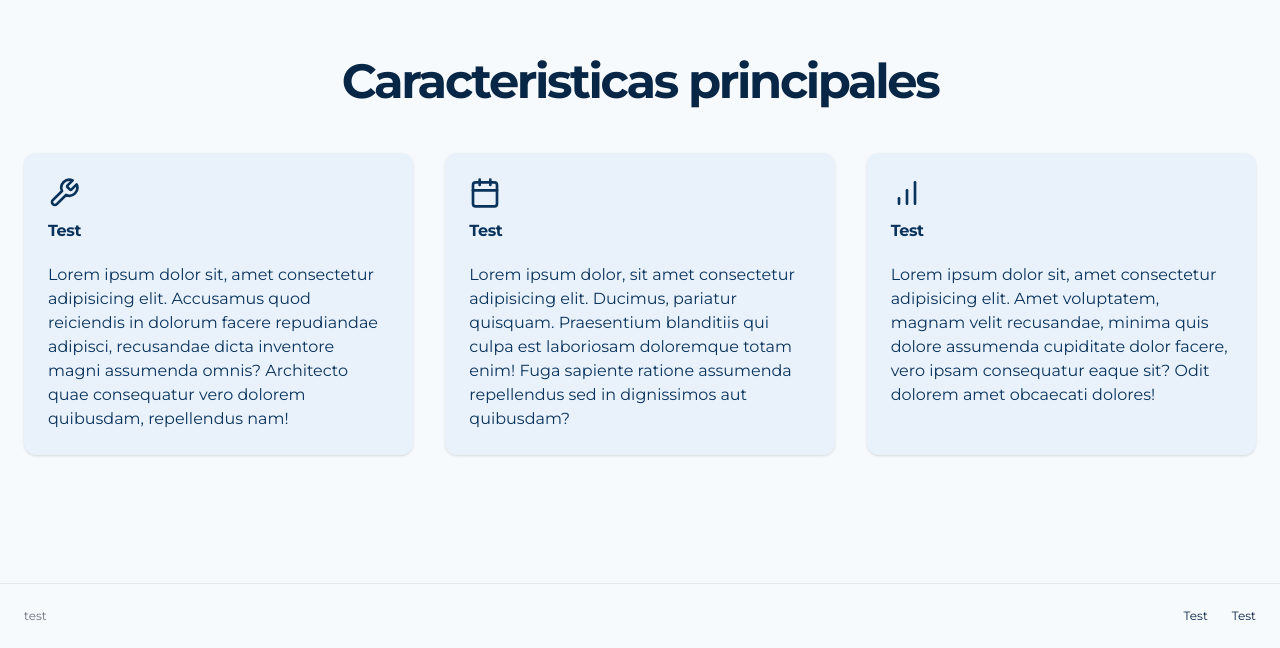
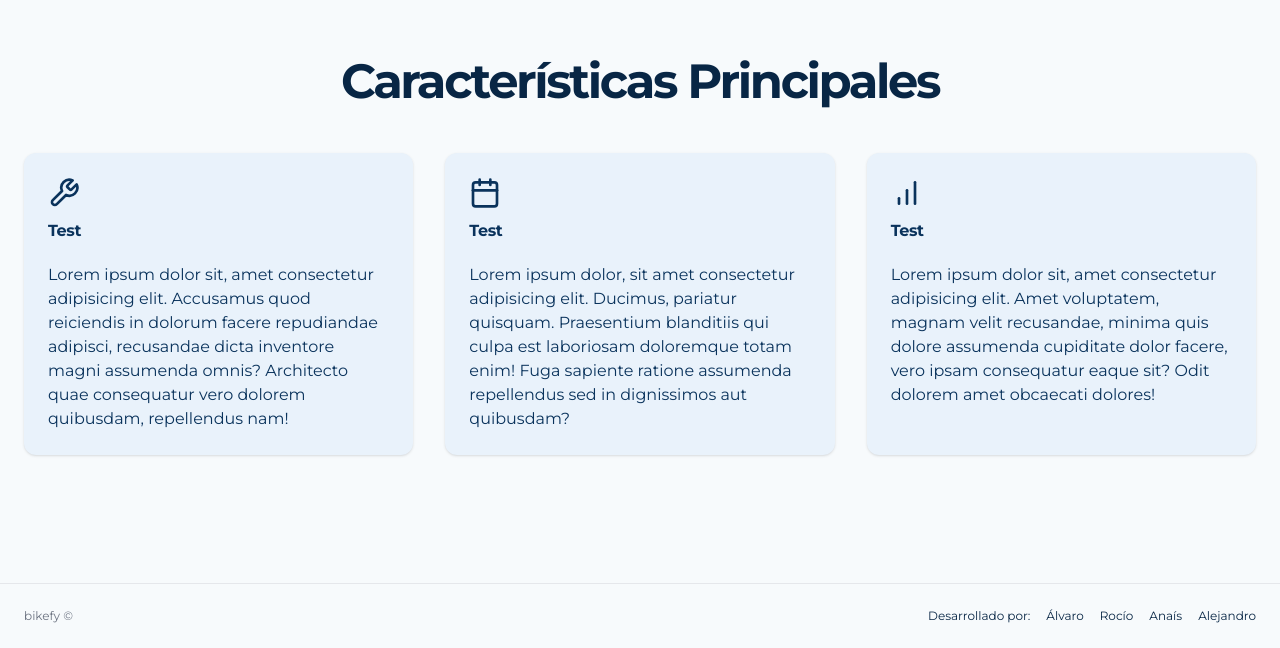
Before and after one commit to clikzz/Proyecto-ISW, a Next.js app in the folder frontend/: page / in a window 1280 px wide. Shown: the part 815-1463 px from the top of the page. Built offline with nearby package versions, Linux system fonts and the light colour scheme; no server answers; sample sign-in values are in the browser's storage.

Commit message:
Update landing page title and footer: change title to 'bikefy', enhance footer with developer credits and links

```diff
--- a/frontend/src/pages/index.jsx
+++ b/frontend/src/pages/index.jsx
@@ -11,7 +11,7 @@ export default function LandingPage() {
             <div className="flex flex-col items-center space-y-4 text-center">
               <div className="space-y-2">
                 <h1 className="text-3xl font-bold tracking-tighter sm:text-4xl md:text-5xl lg:text-6xl/none">
-                  ProyectoISW
+                  bikefy
                 </h1>
                 <p className="mx-auto max-w-[700px] text-gray-500 md:text-xl dark:text-gray-400">
                   Lorem ipsum, dolor sit amet consectetur adipisicing elit.
@@ -26,7 +26,7 @@ export default function LandingPage() {
         <section id="features" className="w-full py-12 md:py-24 lg:py-32">
           <div className="items-centercontainer px-4 md:px-6">
             <h2 className="text-3xl font-bold tracking-tighter sm:text-5xl text-center mb-12">
-              Caracteristicas principales
+              Características Principales
             </h2>
             <div className="grid grid-cols-1 md:grid-cols-2 lg:grid-cols-3 gap-8">
               <Card className="border-none">
@@ -77,13 +77,36 @@ export default function LandingPage() {
         </section>
       </main>
       <footer className="flex flex-col gap-2 sm:flex-row py-6 w-full shrink-0 items-center px-4 md:px-6 border-t">
-        <p className="text-xs text-gray-500 dark:text-gray-400">test </p>
-        <nav className="sm:ml-auto flex gap-4 sm:gap-6">
-          <Link className="text-xs hover:underline underline-offset-4" href="#">
-            Test
+        <p className="text-xs text-gray-500 dark:text-gray-400">bikefy ©</p>
+        <nav className="sm:ml-auto flex gap-2 sm:gap-4 items-center text-xs">
+          <p>Desarrollado por:</p>
+          <Link
+            className="hover:underline underline-offset-4"
+            href="https://www.linkedin.com/in/alvaroloyola/"
+            target="_blank"
+          >
+            Álvaro
           </Link>
-          <Link className="text-xs hover:underline underline-offset-4" href="#">
-            Test
+          <Link
+            className="hover:underline underline-offset-4"
+            href="https://www.linkedin.com/in/rociorivastp/"
+            target="_blank"
+          >
+            Rocío
+          </Link>
+          <Link
+            className="hover:underline underline-offset-4"
+            href="https://www.linkedin.com/in/anaissaldiasn/"
+            target="_blank"
+          >
+            Anaís
+          </Link>
+          <Link
+            className="hover:underline underline-offset-4"
+            href="https://www.linkedin.com/in/alejandro-yanez-oyarce/"
+            target="_blank"
+          >
+            Alejandro
           </Link>
         </nav>
       </footer>
```
